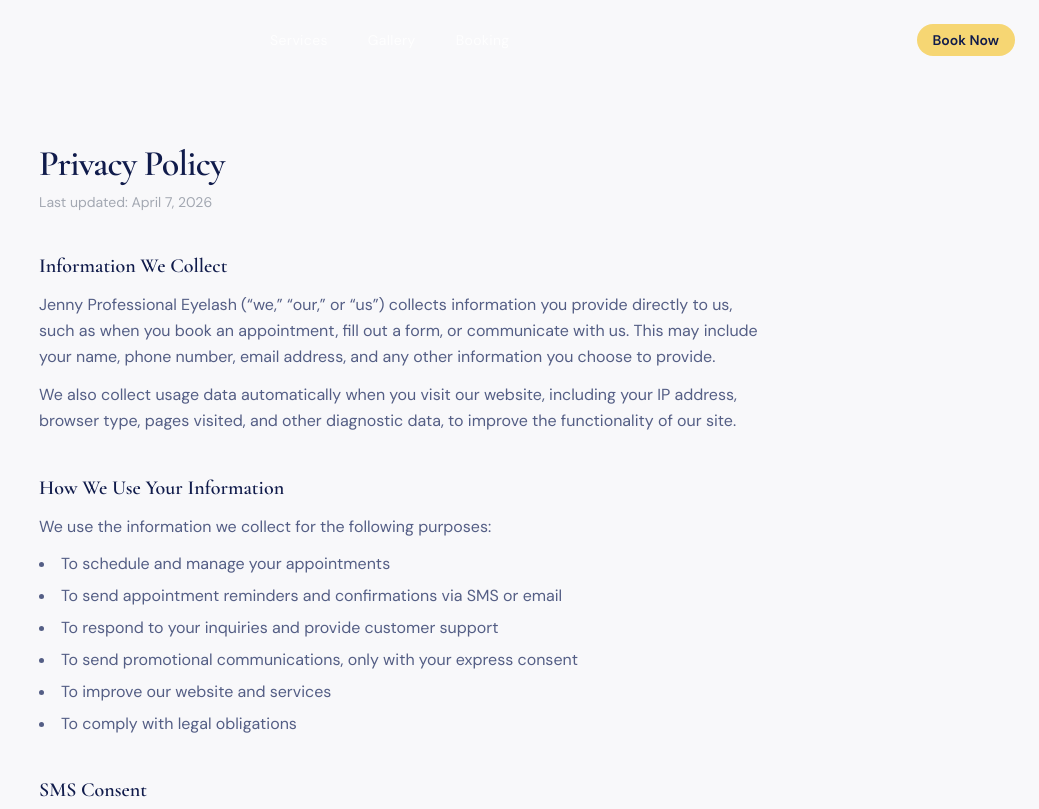
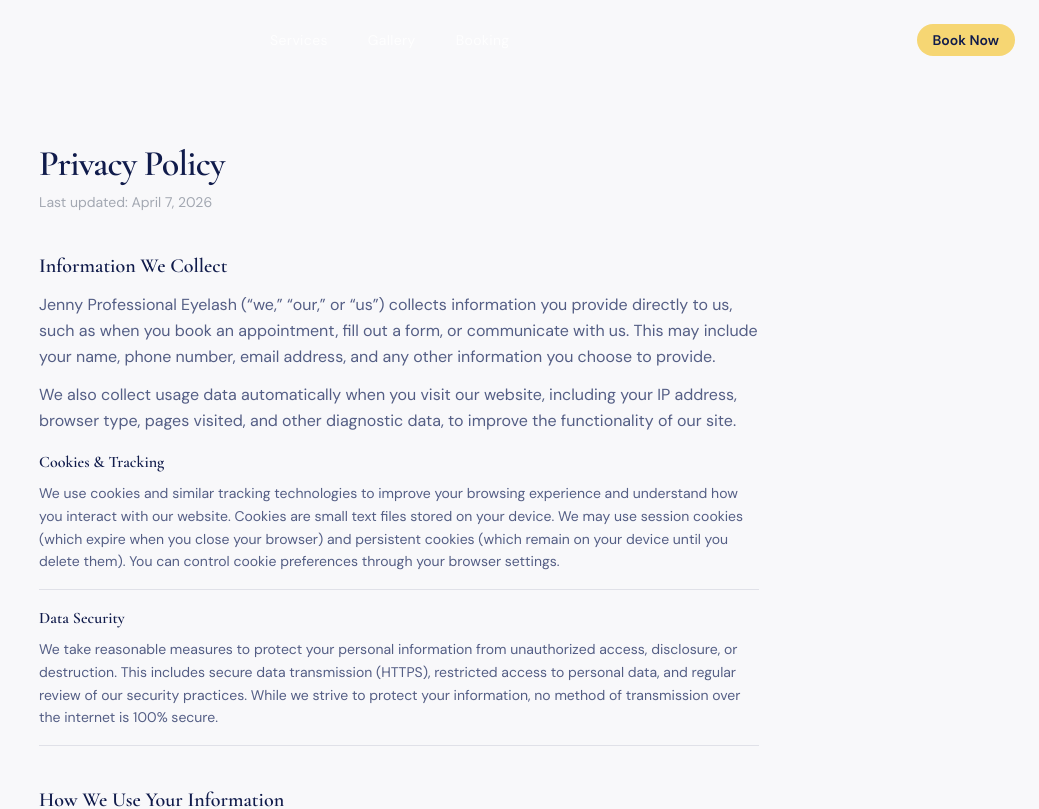
Before and after one commit to lionhartsolutionsnwa-del/eyelash-jenny, a Next.js app: page /privacy-policy in a window 1280 px wide. Shown: the top 809 px of the page, without its empty margins (241-1280 px from the left). Built offline with nearby package versions, Linux system fonts and the light colour scheme.

Commit message:
Complete A2P compliance: add age restriction, cookies, data security, carrier liability

```diff
--- a/src/app/privacy-policy/page.tsx
+++ b/src/app/privacy-policy/page.tsx
@@ -33,6 +33,22 @@ export default function PrivacyPolicyPage() {
               <p className="font-body text-navy-light leading-relaxed mt-3">
                 We also collect usage data automatically when you visit our website, including your IP address, browser type, pages visited, and other diagnostic data, to improve the functionality of our site.
               </p>
+
+              {/* Cookies & Tracking */}
+              <div className="border-b border-navy/10 pb-4 mt-4">
+                <h3 className="font-display text-base font-semibold text-navy mb-2">Cookies & Tracking</h3>
+                <p className="font-body text-sm text-navy-light leading-relaxed">
+                  We use cookies and similar tracking technologies to improve your browsing experience and understand how you interact with our website. Cookies are small text files stored on your device. We may use session cookies (which expire when you close your browser) and persistent cookies (which remain on your device until you delete them). You can control cookie preferences through your browser settings.
+                </p>
+              </div>
+
+              {/* Data Security */}
+              <div className="border-b border-navy/10 pb-4 mt-4">
+                <h3 className="font-display text-base font-semibold text-navy mb-2">Data Security</h3>
+                <p className="font-body text-sm text-navy-light leading-relaxed">
+                  We take reasonable measures to protect your personal information from unauthorized access, disclosure, or destruction. This includes secure data transmission (HTTPS), restricted access to personal data, and regular review of our security practices. While we strive to protect your information, no method of transmission over the internet is 100% secure.
+                </p>
+              </div>
             </div>
 
             {/* Section 2 */}
--- a/src/app/terms/page.tsx
+++ b/src/app/terms/page.tsx
@@ -36,6 +36,9 @@ export default function TermsPage() {
               </p>
               <p className="font-body text-navy-light leading-relaxed mt-3">
                 We reserve the right to modify these terms at any time. Continued use of our website after any changes constitutes acceptance of the updated terms.
+              </p>
+              <p className="font-body text-navy-light leading-relaxed mt-3">
+                <strong>Age Requirement:</strong> You must be at least 18 years of age to use our website and book services. By booking an appointment, you confirm that you are 18 years of age or older.
               </p>
             </div>
 
@@ -95,6 +98,9 @@ export default function TermsPage() {
               <p className="font-body text-navy-light leading-relaxed mt-3">
                 Your SMS consent is collected solely for communication from Jenny Professional Eyelash and may only be shared with our SMS service provider(s) to deliver messages to you.
               </p>
+              <p className="font-body text-navy-light leading-relaxed mt-3">
+                <strong>Mobile Carrier Liability:</strong> Jenny Professional Eyelash is not responsible for delays or failures in message delivery caused by mobile network operators, cellular service providers, or other third-party carriers. Message delivery is dependent on the availability and functionality of the recipient's mobile device and service plan.
+              </p>
             </div>
 
             {/* Section 5 */}
@@ -110,6 +116,9 @@ export default function TermsPage() {
               </p>
               <p className="font-body text-navy-light leading-relaxed mt-3">
                 You agree to indemnify and hold harmless Jenny Professional Eyelash from any claims, damages, or expenses arising from your violation of these Terms or your misuse of our services.
+              </p>
+              <p className="font-body text-navy-light leading-relaxed mt-3">
+                <strong>Mobile Carrier Liability:</strong> Jenny Professional Eyelash is not responsible for delays or failures in message delivery caused by mobile network operators, cellular service providers, or other third-party carriers. Message delivery is dependent on the availability and functionality of the recipient's mobile device and service plan.
               </p>
             </div>
 
```
